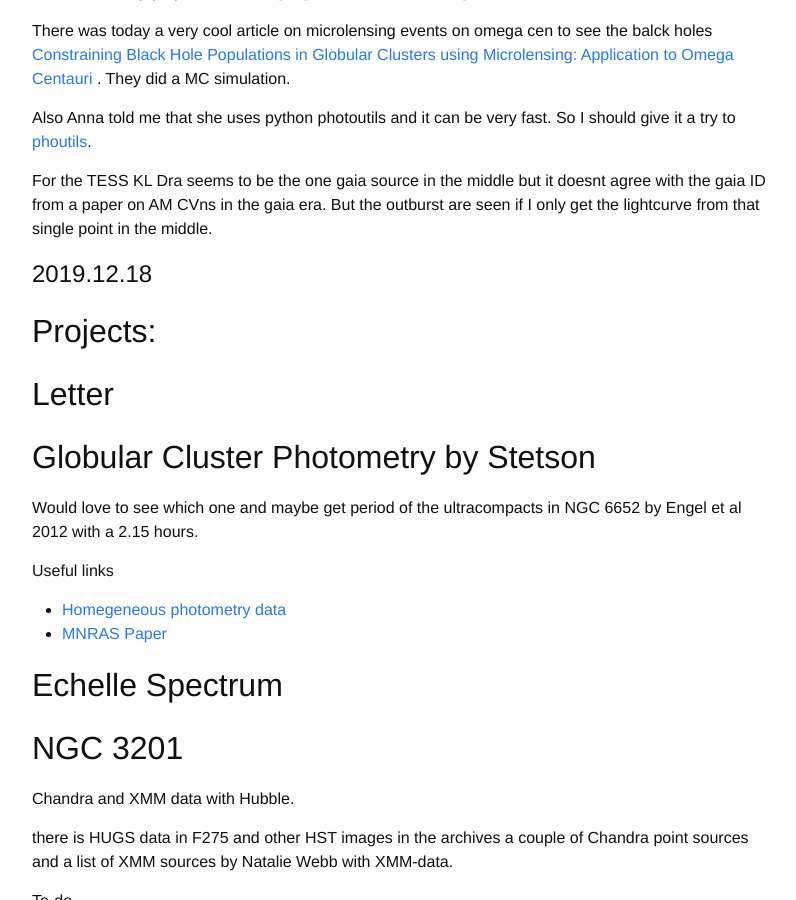
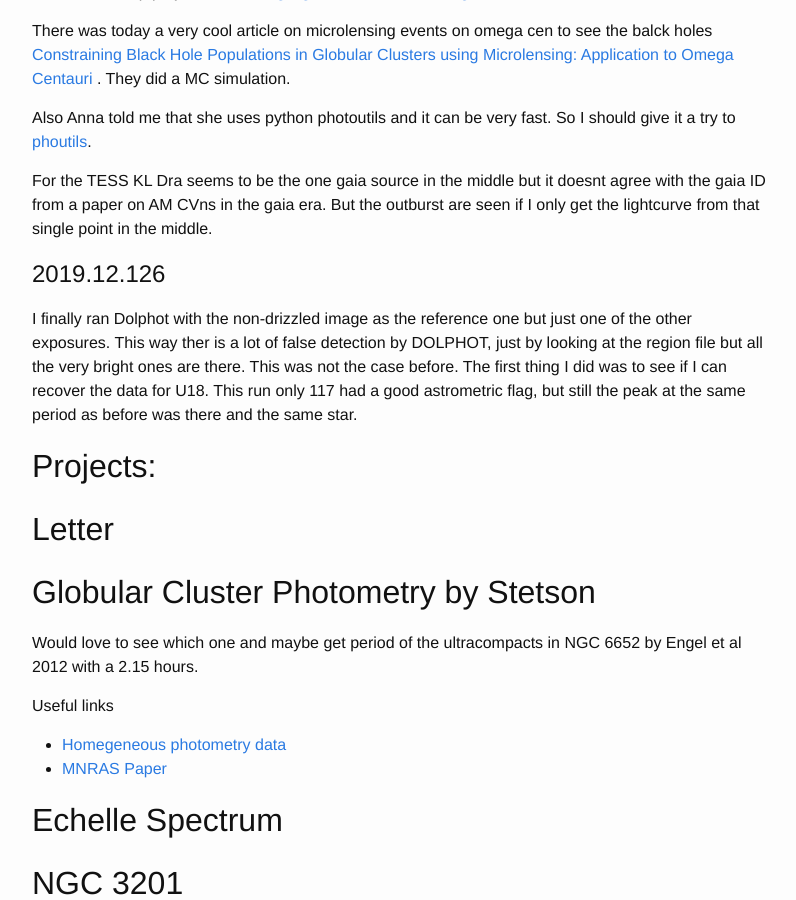
Before and after one commit to manuelmarcano22/Notebook, a Jekyll site: the page built from _posts/2019_12/2019-12-01-December.md, in a window 1280 px wide and 900 px high, scrolled down 897 px. Shown: the whole window, without its empty margins (238-1034 px from the left). Built offline with Jekyll 4.4.1, drawn with Linux system fonts in a browser that asks for light colours.

Commit message:
Base Sources :octocat:

```diff
--- a/_posts/2019_12/2019-12-01-December.md
+++ b/_posts/2019_12/2019-12-01-December.md
@@ -32,7 +32,10 @@ For the TESS KL Dra seems to be the one gaia source in the middle but it doesnt
 
 
 
-# 2019.12.18
+# 2019.12.126
+
+I finally ran Dolphot with the non-drizzled image as the reference one but just one of the other exposures. This way ther is a lot of false detection by DOLPHOT, just by looking at the region file but all the very bright ones are there. This was not the case before. The first thing I did was to see if I can recover the data for U18. This run only 117 had a good astrometric flag, but still the peak at the same period as before was there and the same star.
+
 
 
 ## Projects:
```
